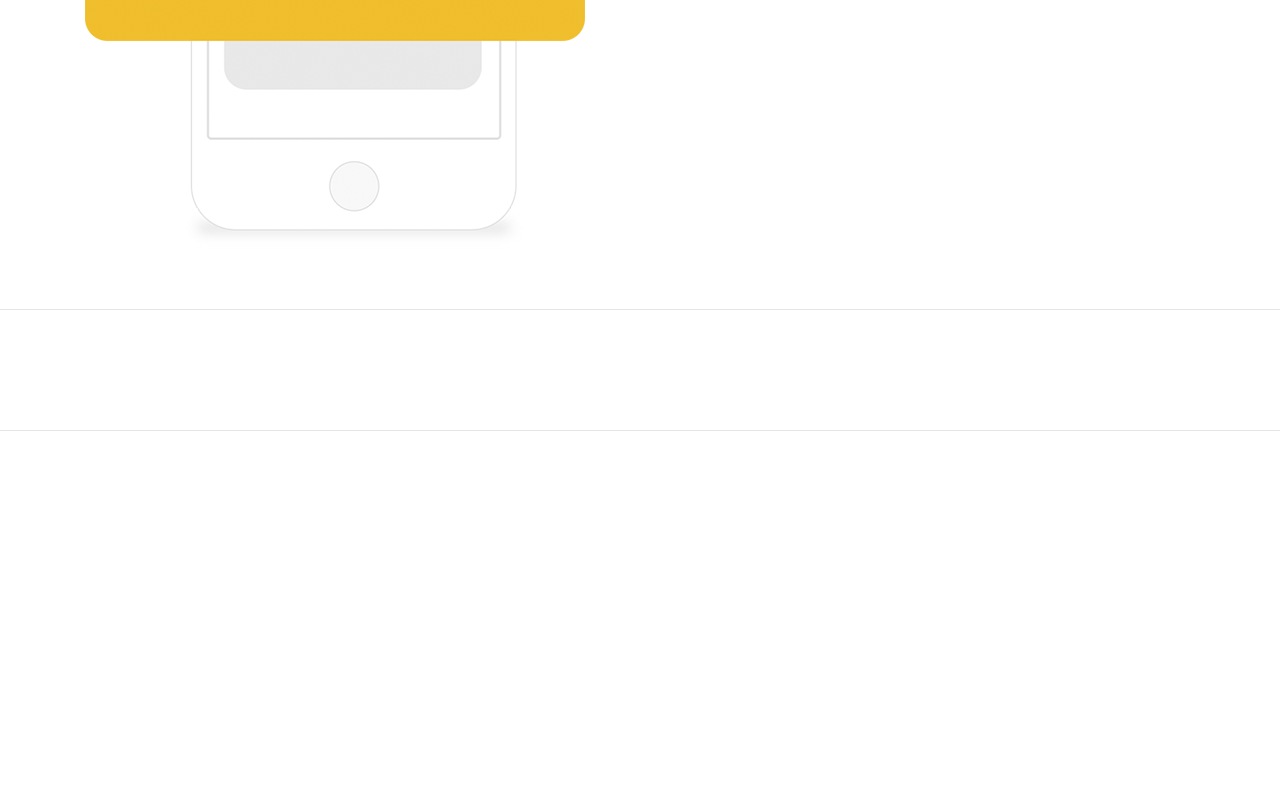
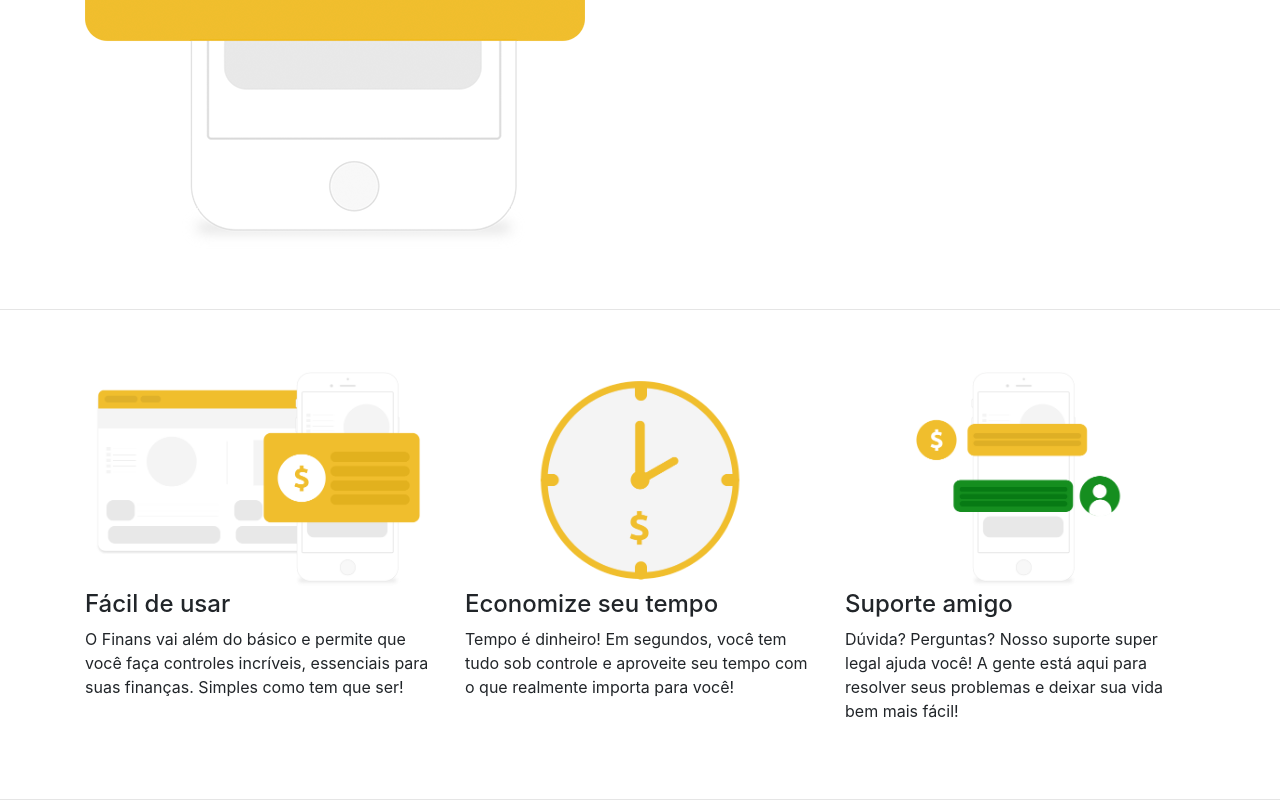
Before and after one commit to mmdes/finans, a plain HTML site: page index.html in a window 1280 px wide. Shown: the part 1544-2344 px from the top of the page. Before the commit the page ends 1975 px from the top, so only its background shows below. Drawn offline with nearby package versions, Linux system fonts and the light colour scheme.

Commit message:
finalização da seção recursos

```diff
--- a/index.html
+++ b/index.html
@@ -138,14 +138,34 @@
 
       </section><!-- Fim da seção juros -->
 
-      <section class="caixa"><!-- Início da seção 4 -->
+      <section class="caixa"><!-- Início da seção recursos -->
         <div class="container">
           <div class="row">
-
+            <div class="col-md-4">
+              <img src="img/facil.png" class="img-fluid">
+                <h4>Fácil de usar</h4>
+                <p>
+                  O Finans vai além do básico e permite que você faça controles incríveis, essenciais para suas finanças. Simples como tem que ser!
+                </p>
+            </div>
+            <div class="col-md-4">
+              <img src="img/economize.png" class="img-fluid">
+              <h4>Economize seu tempo</h4>
+              <p>
+                Tempo é dinheiro! Em segundos, você tem tudo sob controle e aproveite seu tempo com o que realmente importa para você!
+              </p>
+            </div>
+            <div class="col-md-4">
+              <img src="img/suporte.png" class="img-fluid">
+              <h4>Suporte amigo</h4>
+              <p>
+                Dúvida? Perguntas? Nosso suporte super legal ajuda você! A gente está aqui para resolver seus problemas e deixar sua vida bem mais fácil!
+              </p>
+            </div>
           </div>
         </div>
 
-      </section><!-- Fim da seção 4 -->
+      </section><!-- Fim da seção recursos -->
 
 
 
```
